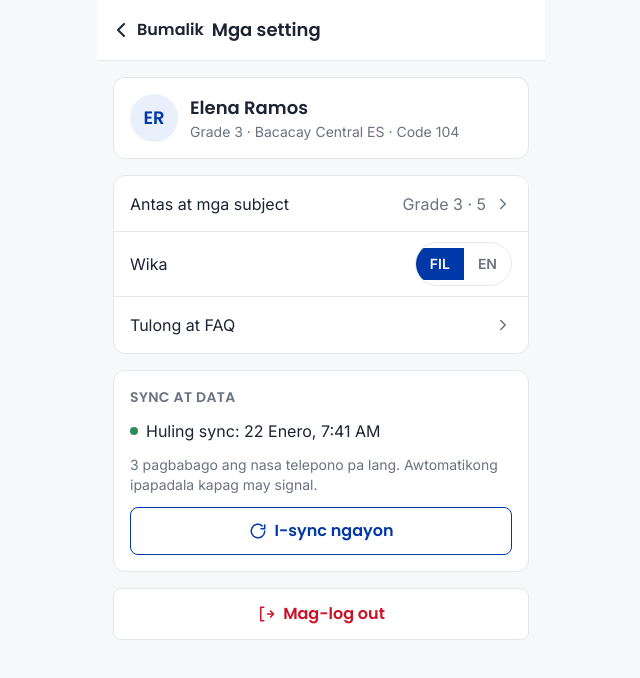
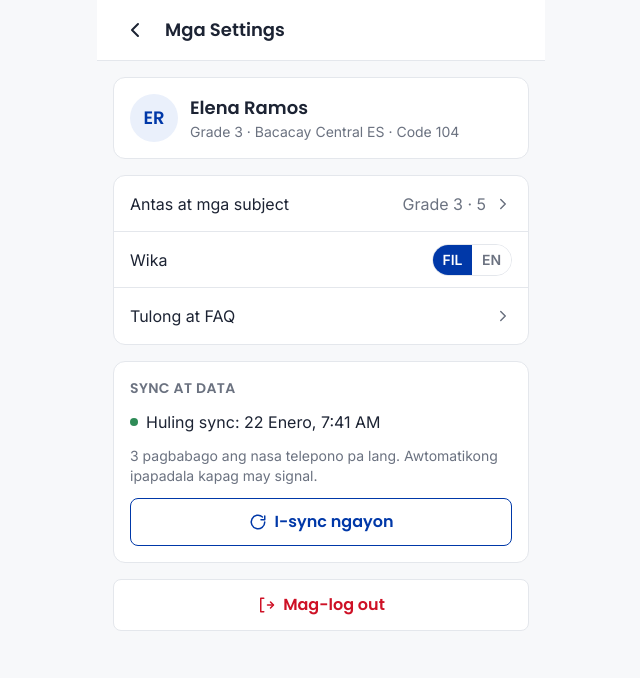
Before and after one commit to shanaczane/tudlo, a Next.js app: page /settings in a window 1280 px wide. Shown: the top 678 px of the page, without its empty margins (319-959 px from the left). Built offline with nearby package versions, Linux system fonts and the light colour scheme.

Commit message:
feat: polish suspension modal, settings i18n, and install-page mockups

```diff
--- a/src/app/(institutional)/app/SuspensionSheet.tsx
+++ b/src/app/(institutional)/app/SuspensionSheet.tsx
@@ -1,35 +1,65 @@
 "use client";
 
 import { useState } from "react";
-import type { Dictionary, Locale, ReasonKey } from "@/lib/i18n/dictionary";
-import { formatDate } from "@/lib/i18n/format";
+import type { Dictionary, ReasonKey } from "@/lib/i18n/dictionary";
 
 const REASON_ORDER: ReasonKey[] = ["bagyo", "baha", "init", "iba"];
 
+export interface SuspensionDraft {
+  reasonKey: ReasonKey;
+  date: string;
+  customReason?: string;
+}
+
 interface Props {
   open: boolean;
-  locale: Locale;
   t: Dictionary;
   onClose: () => void;
-  onConfirm: (reason: ReasonKey) => void;
+  onConfirm: (draft: SuspensionDraft) => void;
 }
 
-export function SuspensionSheet({ open, locale, t, onClose, onConfirm }: Props) {
+function toDateInputValue(date: Date): string {
+  const year = date.getFullYear();
+  const month = String(date.getMonth() + 1).padStart(2, "0");
+  const day = String(date.getDate()).padStart(2, "0");
+  return `${year}-${month}-${day}`;
+}
+
+export function SuspensionSheet({ open, t, onClose, onConfirm }: Props) {
   const [reason, setReason] = useState<ReasonKey>("bagyo");
+  const [customReason, setCustomReason] = useState("");
+  const [date, setDate] = useState(() => toDateInputValue(new Date()));
 
-  if (!open) return null;
+  const isCustomInvalid = reason === "iba" && customReason.trim().length === 0;
 
-  const today = formatDate(new Date(), locale);
+  function handleConfirm() {
+    if (isCustomInvalid) return;
+    onConfirm({
+      reasonKey: reason,
+      date,
+      customReason: reason === "iba" ? customReason.trim() : undefined,
+    });
+  }
 
   return (
-    <div className="fixed inset-0 z-50 mx-auto flex max-w-md items-end justify-center">
+    <div
+      className={`fixed inset-0 z-50 mx-auto flex max-w-md items-end justify-center transition-opacity duration-300 ${
+        open ? "opacity-100" : "pointer-events-none opacity-0"
+      }`}
+      aria-hidden={!open}
+    >
       <button
         type="button"
         aria-label={t.cancel}
+        tabIndex={open ? 0 : -1}
         onClick={onClose}
         className="absolute inset-0 bg-ink/40"
       />
-      <div className="relative z-10 w-full rounded-t-2xl border-t border-border bg-surface p-4 pb-6">
+      <div
+        className={`relative z-10 w-full rounded-t-2xl border-t border-border bg-surface p-4 pb-6 transition-transform duration-300 ease-out ${
+          open ? "translate-y-0" : "translate-y-full"
+        }`}
+      >
         <div className="mx-auto mb-3 h-1.5 w-10 rounded-pill bg-border" />
         <h2 className="font-heading text-xl font-semibold text-ink">
           {t.markSuspension}
@@ -42,6 +72,7 @@ export function SuspensionSheet({ open, locale, t, onClose, onConfirm }: Props)
               <button
                 key={key}
                 type="button"
+                tabIndex={open ? 0 : -1}
                 onClick={() => setReason(key)}
                 className={`flex min-h-11 items-center justify-center rounded-btn border px-3 text-base font-semibold ${
                   reason === key
@@ -53,26 +84,45 @@ export function SuspensionSheet({ open, locale, t, onClose, onConfirm }: Props)
               </button>
             ))}
           </div>
+          {reason === "iba" ? (
+            <input
+              type="text"
+              tabIndex={open ? 0 : -1}
+              value={customReason}
+              onChange={(e) => setCustomReason(e.target.value)}
+              placeholder="Iba pang dahilan"
+              className={`mt-1 min-h-11 rounded-btn border px-3 text-base text-ink outline-none placeholder:text-muted ${
+                isCustomInvalid ? "border-danger" : "border-border focus:border-brand"
+              }`}
+            />
+          ) : null}
         </div>
 
         <div className="mt-4 flex flex-col gap-1.5">
           <span className="text-sm text-muted">{t.dateLabel}</span>
-          <div className="flex min-h-11 items-center rounded-btn border border-border px-3 text-base text-ink">
-            {today}
-          </div>
+          <input
+            type="date"
+            tabIndex={open ? 0 : -1}
+            value={date}
+            onChange={(e) => setDate(e.target.value)}
+            className="min-h-11 rounded-btn border border-border px-3 text-base text-ink outline-none focus:border-brand"
+          />
         </div>
 
         <div className="mt-5 flex flex-col gap-3">
           <button
             type="button"
-            onClick={() => onConfirm(reason)}
-            className="flex min-h-14 items-center justify-center gap-2 rounded-btn bg-danger font-heading text-base font-semibold text-white"
+            tabIndex={open ? 0 : -1}
+            onClick={handleConfirm}
+            disabled={isCustomInvalid}
+            className="flex min-h-14 items-center justify-center gap-2 rounded-btn bg-danger font-heading text-base font-semibold text-white disabled:pointer-events-none disabled:opacity-50"
           >
             <svg width="20" height="20" viewBox="0 0 24 24" fill="none" stroke="currentColor" strokeWidth="2" strokeLinecap="round" strokeLinejoin="round"><path d="M10.3 3.6 1.8 18a2 2 0 0 0 1.7 3h17a2 2 0 0 0 1.7-3L13.7 3.6a2 2 0 0 0-3.4 0z"/><path d="M12 9v4"/><path d="M12 17h.01"/></svg>
             {t.confirmSuspend}
           </button>
           <button
             type="button"
+            tabIndex={open ? 0 : -1}
             onClick={onClose}
             className="min-h-11 font-heading text-base font-semibold text-muted"
           >
--- a/src/app/(institutional)/settings/page.tsx
+++ b/src/app/(institutional)/settings/page.tsx
@@ -1,17 +1,24 @@
+"use client";
+
 import Link from "next/link";
 import { Button } from "@/ui/Button";
+import { useLocale } from "@/lib/i18n/LocaleContext";
 
 export default function SettingsPage() {
+  const { locale, setLocale, t } = useLocale();
+  const s = t.settingsPage;
+
   return (
     <main className="mx-auto flex min-h-screen w-full max-w-md flex-col bg-background">
       <div className="flex items-center gap-2 border-b border-border bg-surface px-4 py-2">
-        <Link href="/app" className="-ml-1 flex min-h-11 items-center gap-1 text-ink">
+        <Link
+          href="/app"
+          aria-label={s.backLabel}
+          className="flex h-11 w-11 flex-none items-center justify-center rounded-pill text-ink"
+        >
           <svg width="24" height="24" viewBox="0 0 24 24" fill="none" stroke="currentColor" strokeWidth="2" strokeLinecap="round" strokeLinejoin="round"><path d="M15 18l-6-6 6-6"/></svg>
-          <span className="font-heading text-base font-semibold">Bumalik</span>
         </Link>
-        <span className="font-heading text-lg font-semibold text-ink">
-          Mga setting
-        </span>
+        <h1 className="font-heading text-lg font-semibold text-ink">{s.title}</h1>
       </div>
 
       <div className="flex flex-1 flex-col gap-4 p-4">
@@ -31,43 +38,58 @@ export default function SettingsPage() {
 
         <div className="overflow-hidden rounded-card border border-border bg-surface">
           <div className="flex min-h-14 items-center justify-between border-b border-border px-4 py-3">
-            <span className="text-base text-ink">Antas at mga subject</span>
+            <span className="text-base text-ink">{s.gradeSubjectsLabel}</span>
             <span className="flex items-center gap-2 text-base text-muted">
               Grade 3 · 5
               <svg width="18" height="18" viewBox="0 0 24 24" fill="none" stroke="#6B7280" strokeWidth="2" strokeLinecap="round" strokeLinejoin="round"><path d="M9 6l6 6-6 6"/></svg>
             </span>
           </div>
           <div className="flex min-h-14 items-center justify-between border-b border-border px-4 py-2.5">
-            <span className="text-base text-ink">Wika</span>
-            <div className="flex min-h-11 items-center overflow-hidden rounded-pill border border-border text-sm font-semibold">
-              <span className="bg-brand px-3.5 py-1.5 text-white">FIL</span>
-              <span className="bg-surface px-3.5 py-1.5 text-muted">EN</span>
+            <span className="text-base text-ink">{s.languageLabel}</span>
+            <div className="flex h-8 w-20 items-center overflow-hidden rounded-pill border border-border text-sm font-semibold">
+              <button
+                type="button"
+                onClick={() => setLocale("fil")}
+                className={`flex h-full flex-1 items-center justify-center ${
+                  locale === "fil" ? "bg-brand text-white" : "bg-surface text-muted"
+                }`}
+              >
+                FIL
+              </button>
+              <button
+                type="button"
+                onClick={() => setLocale("en")}
+                className={`flex h-full flex-1 items-center justify-center ${
+                  locale === "en" ? "bg-brand text-white" : "bg-surface text-muted"
+                }`}
+              >
+                EN
+              </button>
             </div>
           </div>
           <Link
             href="/help"
             className="flex min-h-14 items-center justify-between px-4 py-3"
           >
-            <span className="text-base text-ink">Tulong at FAQ</span>
+            <span className="text-base text-ink">{s.helpLabel}</span>
             <svg width="18" height="18" viewBox="0 0 24 24" fill="none" stroke="#6B7280" strokeWidth="2" strokeLinecap="round" strokeLinejoin="round"><path d="M9 6l6 6-6 6"/></svg>
           </Link>
         </div>
 
         <div className="flex flex-col gap-3 rounded-card border border-border bg-surface p-4">
           <span className="font-heading text-sm font-semibold uppercase tracking-wide text-muted">
-            Sync at data
+            {s.syncSectionLabel}
           </span>
           <div className="flex items-center gap-2">
             <span className="h-2 w-2 rounded-pill bg-success" />
-            <span className="text-base text-ink">Huling sync: 22 Enero, 7:41 AM</span>
+            <span className="text-base text-ink">
+              {s.lastSyncLabel} {s.lastSyncedAt}
+            </span>
           </div>
-          <p className="text-sm text-muted">
-            3 pagbabago ang nasa telepono pa lang. Awtomatikong ipapadala
-            kapag may signal.
-          </p>
+          <p className="text-sm text-muted">{s.pendingChangesNote}</p>
           <Button variant="outline-brand" size="md" className="w-full">
             <svg width="18" height="18" viewBox="0 0 24 24" fill="none" stroke="currentColor" strokeWidth="2" strokeLinecap="round" strokeLinejoin="round"><path d="M21 12a9 9 0 1 1-3-6.7"/><path d="M21 4v5h-5"/></svg>
-            I-sync ngayon
+            {s.syncNowButton}
           </Button>
         </div>
 
@@ -76,7 +98,7 @@ export default function SettingsPage() {
           className="flex min-h-13 items-center justify-center gap-2 rounded-btn border border-border bg-surface font-heading text-base font-semibold text-danger"
         >
           <svg width="18" height="18" viewBox="0 0 24 24" fill="none" stroke="currentColor" strokeWidth="2" strokeLinecap="round" strokeLinejoin="round"><path d="M9 21H5V3h4"/><path d="M14 12h7"/><path d="M18 8l4 4-4 4"/></svg>
-          Mag-log out
+          {s.logoutButton}
         </Link>
       </div>
     </main>
--- a/src/lib/i18n/dictionary.ts
+++ b/src/lib/i18n/dictionary.ts
@@ -28,6 +28,19 @@ export interface Dictionary {
   resumeToast: string;
   catchUpLink: string;
   catchUpToast: string;
+  settingsPage: {
+    title: string;
+    backLabel: string;
+    gradeSubjectsLabel: string;
+    languageLabel: string;
+    helpLabel: string;
+    syncSectionLabel: string;
+    lastSyncLabel: string;
+    lastSyncedAt: string;
+    pendingChangesNote: string;
+    syncNowButton: string;
+    logoutButton: string;
+  };
 }
 
 export const dictionaries: Record<Locale, Dictionary> = {
@@ -68,6 +81,20 @@ export const dictionaries: Record<Locale, Dictionary> = {
       "Nag-resume na ang klase. Available na ang catch-up plan sa bawat subject.",
     catchUpLink: "Tingnan ang catch-up plan",
     catchUpToast: "Demo: catch-up plan coming soon",
+    settingsPage: {
+      title: "Mga Settings",
+      backLabel: "Bumalik",
+      gradeSubjectsLabel: "Antas at mga subject",
+      languageLabel: "Wika",
+      helpLabel: "Tulong at FAQ",
+      syncSectionLabel: "Sync at data",
+      lastSyncLabel: "Huling sync:",
+      lastSyncedAt: "22 Enero, 7:41 AM",
+      pendingChangesNote:
+        "3 pagbabago ang nasa telepono pa lang. Awtomatikong ipapadala kapag may signal.",
+      syncNowButton: "I-sync ngayon",
+      logoutButton: "Mag-log out",
+    },
   },
   en: {
     brand: "Tudlo",
@@ -105,5 +132,19 @@ export const dictionaries: Record<Locale, Dictionary> = {
       "Class has resumed. Catch-up plans are now available for each subject.",
     catchUpLink: "View catch-up plan",
     catchUpToast: "Demo: catch-up plan coming soon",
+    settingsPage: {
+      title: "Settings",
+      backLabel: "Back",
+      gradeSubjectsLabel: "Grade & subjects",
+      languageLabel: "Language",
+      helpLabel: "Help & FAQ",
+      syncSectionLabel: "Sync & data",
+      lastSyncLabel: "Last synced:",
+      lastSyncedAt: "January 22, 7:41 AM",
+      pendingChangesNote:
+        "3 changes are still only on your phone. They'll send automatically once you're back online.",
+      syncNowButton: "Sync now",
+      logoutButton: "Log out",
+    },
   },
 };
--- a/src/lib/i18n/format.ts
+++ b/src/lib/i18n/format.ts
@@ -18,3 +18,9 @@ export function formatDate(date: Date, locale: Locale): string {
   }
   return `${EN_MONTHS[date.getMonth()]} ${day}, ${year}`;
 }
+
+/** Parses a "YYYY-MM-DD" value (e.g. from an <input type="date">) as a local date. */
+export function parseDateInputValue(value: string): Date {
+  const [year, month, day] = value.split("-").map(Number);
+  return new Date(year, month - 1, day);
+}
```
Also changed, not shown: src/app/(institutional)/app/page.tsx (+19 -8 lines), src/app/(public)/install/page.tsx (+46 -7 lines).
